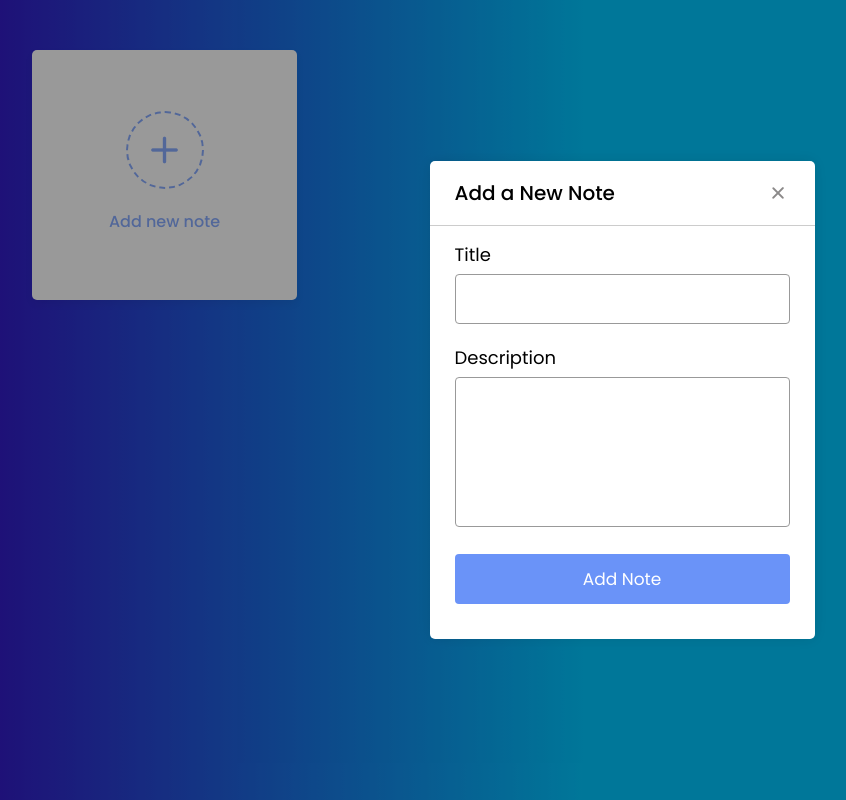
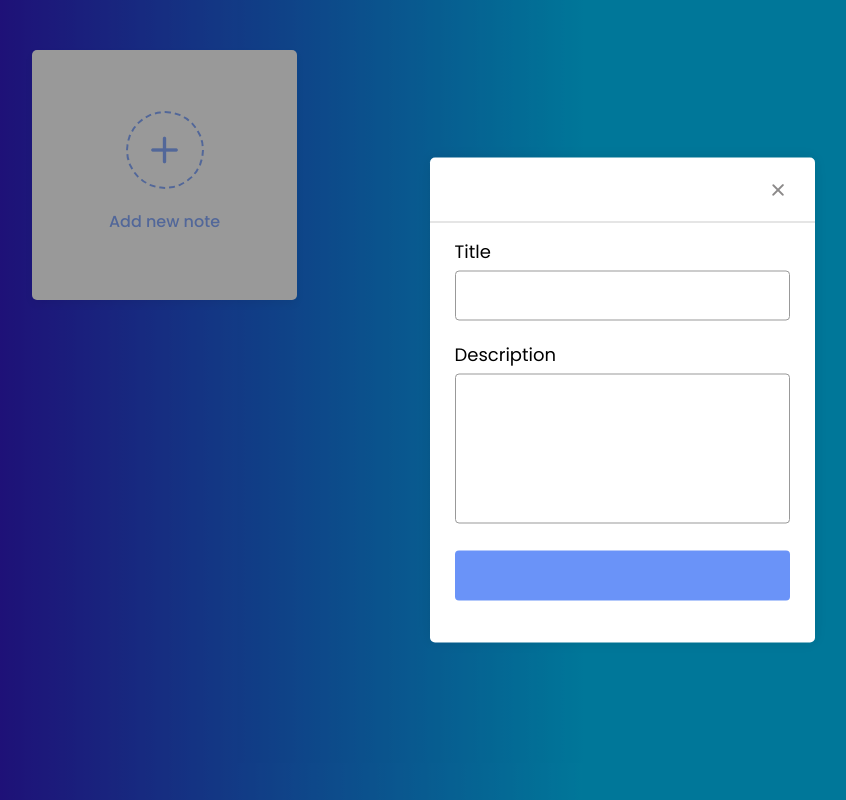
Before and after one commit to Chakshu061/NotesApp, a plain HTML site: page index.html in a window 1280 px wide. Both pictures are taken after a click on the item "Add new note". Shown: the whole page, without its empty margins (18-864 px from the left). Drawn offline with nearby package versions, Linux system fonts and the light colour scheme.

Commit message:
Update index.html

```diff
--- a/index.html
+++ b/index.html
@@ -8,12 +8,11 @@
     <link rel="stylesheet" href="style.css">
     <link rel="stylesheet" href="https://unicons.iconscout.com/release/v3.0.0/css/line.css">
 </head>
-  <body>
 <div class="popup-box">
     <div class="popup">
       <div class="content">
         <header>
-            <p>Add a New Note</p>
+          <p></p>
           <i class="uil uil-times"></i>
         </header>
         <form action="#">
@@ -25,7 +24,7 @@
             <label>Description</label>
             <textarea spellcheck="false"></textarea>
           </div>
-            <button>Add Note</button>
+          <button></button>
         </form>
       </div>
     </div>
@@ -36,8 +35,7 @@
       <p>Add new note</p>
     </li>
   </div>
+  <script src="script.js"></script>
 
 </body>
-
-  <script src="script.js"></script>
 </html>
```
Lines whose indentation alone changed are shown as unchanged.
